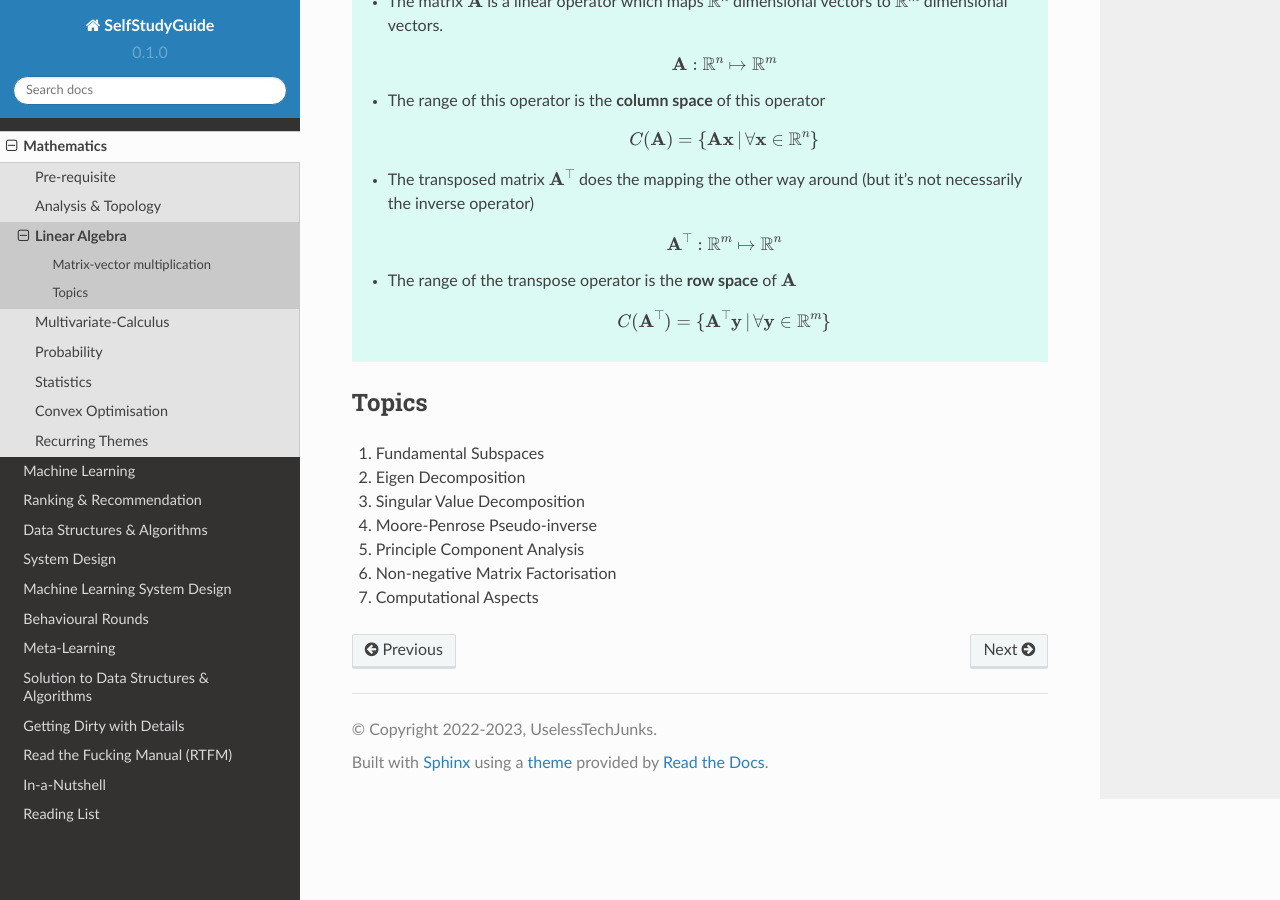
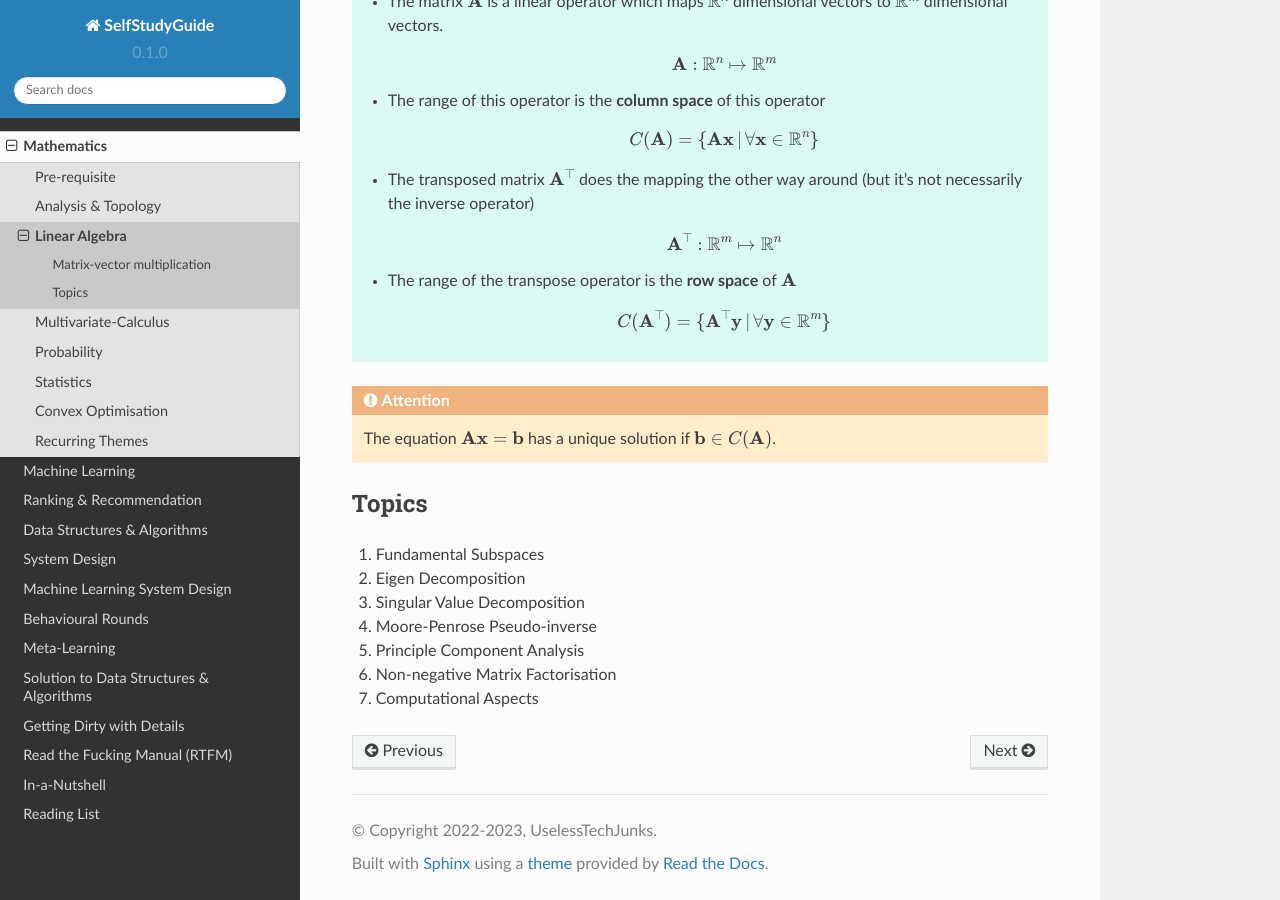
Before and after one commit to uselesstechjunks/leetcode, a Sphinx documentation site: the page built from docs/source/math/linalg.rst, in a window 1280 px wide and 900 px high, scrolled down 825 px. Built offline with Sphinx 7.4.7 and the Read the Docs theme 2.0.0, drawn with Linux system fonts in a browser that asks for light colours.

Commit message:
Update linalg.rst

```diff
--- a/docs/source/math/linalg.rst
+++ b/docs/source/math/linalg.rst
@@ -32,6 +32,9 @@ where :math:`\mathbf{a}_k\in\mathbb{R}^m` are column vectors. Let :math:`\mathbf
 
 		.. math:: C(\mathbf{A}^\top)=\{\mathbf{A}^\top\mathbf{y}\mathop{|}\forall \mathbf{y}\in\mathbb{R}^m\}
 
+.. attention::
+	The equation :math:`\mathbf{A}\mathbf{x}=\mathbf{b}` has a unique solution if :math:`\mathbf{b}\in C(\mathbf{A})`.
+
 ********************************************************************************
 Topics
 ********************************************************************************
```
